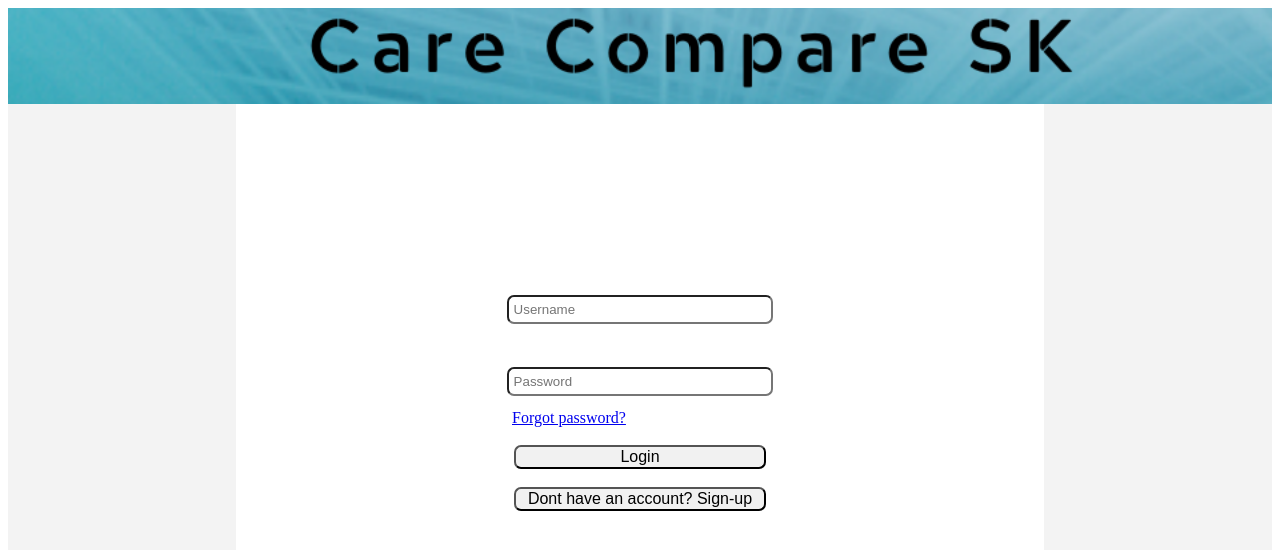
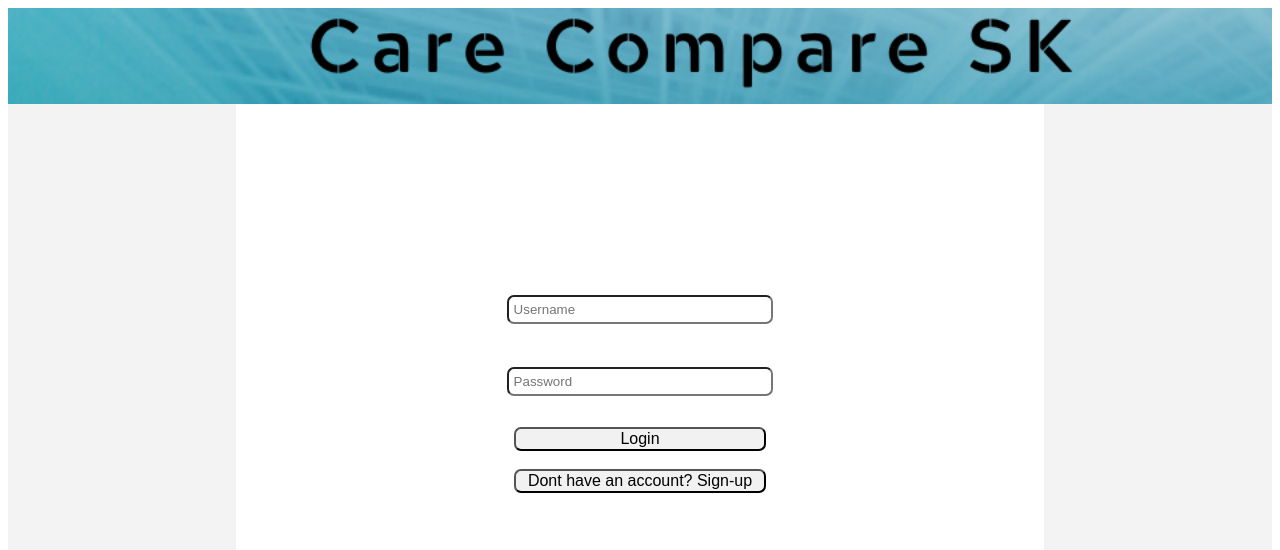
Before and after one commit to keganlavoy/ENSE400, a Vue app in the folder VueJS app/capstone/: page /Forum in a window 1280 px wide. Shown: the top 550 px of the page. Built offline with nearby package versions, Linux system fonts and the light colour scheme.

Commit message:
Removed forgot pass link on login page

```diff
--- a/VueJS app/capstone/src/views/Home.vue
+++ b/VueJS app/capstone/src/views/Home.vue
@@ -9,16 +9,11 @@
 
         <div v-bind:class="{ noErrorLogin: isUser, errorLogin: noUser }">The username and password dont match or they don't exist.</div>
         <input type="text" class="input" name="userName" v-model="input.userName" placeholder="Username" />
-        <br>
-        <br>
+        <br><br>
         <input type="password" class="input" name="password" v-model="input.password" placeholder="Password" />
-        <br>
-        <router-link to="/ForgotPass" id="forgot-pass">Forgot password?</router-link>
-        <br>
-        <br>
+        <br><br>
         <button type="button" class="button" @click="login(input.userName, input.password)">Login</button>
-        <br>
-        <br>
+        <br><br>
         <button type="button" class="button" @click="$router.push('/SignUp')">Dont have an account? Sign-up</button>
     </div>
 </template>
```
